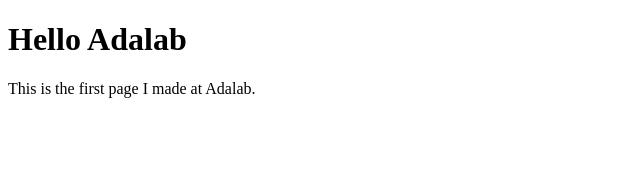
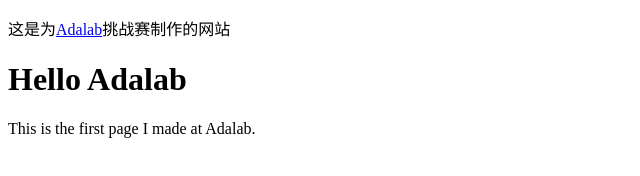
Before and after one commit to bowowo11/bowowo11.github.io, a plain HTML site: page index.html in a window 1280 px wide. Shown: the whole page, without its empty margins (0-640 px from the left). Drawn offline with Linux system fonts and the light colour scheme.

Commit message:
Update index.html

```diff
--- a/index.html
+++ b/index.html
@@ -8,8 +8,10 @@
 </head>
 
 <body>
+    <p>这是为<a href="https://www.adalab.cn">Adalab</a>挑战赛制作的网站</p>
 <h1>Hello Adalab</h1>
 <p>This is the first page I made at Adalab.</p>
 </body>
 
+
 </html>
```
